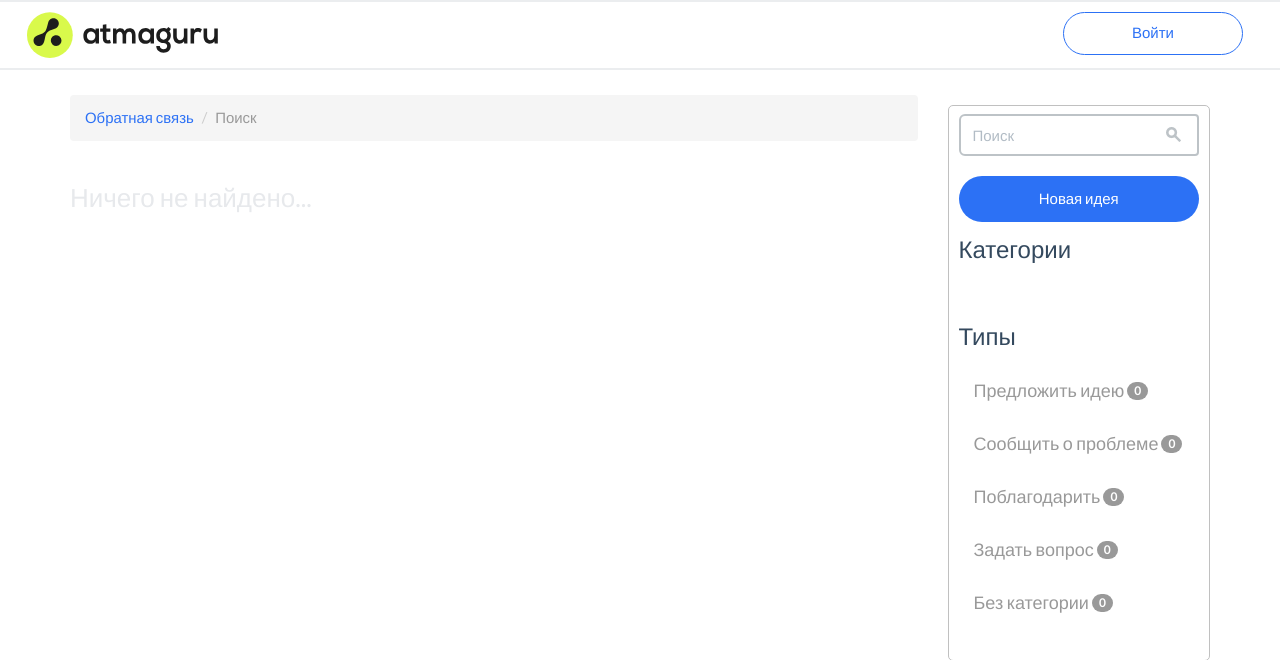
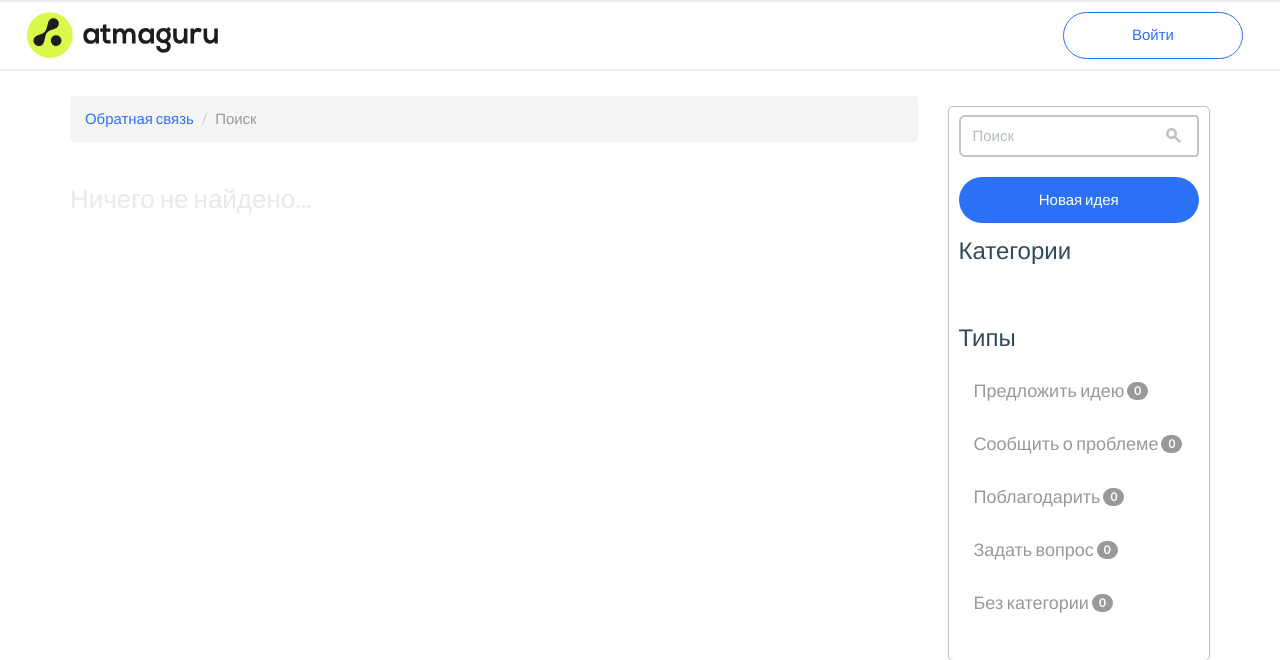
Before and after one commit to mrjaxi/PHPBack, a CodeIgniter app: page /home/index.php/home/search in a window 1280 px wide. Shown: the top 660 px of the page. Run offline with CodeIgniter, Linux system fonts and the light colour scheme; data comes from the database, SQL or seed files in the repository; data that the repository does not hold is empty; some libraries are stand-ins or nearby versions.

```diff
--- a/application/views/_templates/header.php
+++ b/application/views/_templates/header.php
@@ -90,16 +90,16 @@ See LICENSE.TXT for details.  -->
     <?php if(@isset($_SESSION['phpback_userid'])): ?>
         <div class="pull-right" style="padding-right:40px;">
             <a href="<?php echo base_url() . 'home/profile/' . $_SESSION['phpback_userid'].'/'.Display::slugify($_SESSION['phpback_username']); ?>">
-                <button type="button" class="sub_username_profile_button" style="padding: 10px 25px 10px 25px"><?php echo $_SESSION['phpback_username']; ?></button>
+                <button type="button" class="sub_username_profile_button" style="padding: 12px 25px 12px 25px"><?php echo $_SESSION['phpback_username']; ?></button>
             </a>
             <a href="<?php echo base_url() . 'action/logout'; ?>">
-                <button type="button" class="sub_logout_button" style="padding: 10px 25px 10px 25px"><?php echo $lang['label_log_out']; ?></button>
+                <button type="button" class="sub_logout_button" style="padding: 12px 25px 12px 25px"><?php echo $lang['label_log_out']; ?></button>
             </a>
         </div>
     <?php else : ?>
         <div class="pull-right" style="padding-right:40px;">
             <a href="<?php echo base_url() . 'home/login'; ?>">
-                <button type="button" class="sub_login_button_style" style="padding: 10px 15px 10px 15px"><?php echo $lang['label_log_in']; ?></button>
+                <button type="button" class="sub_login_button_style" style="padding: 12px 25px 12px 25px"><?php echo $lang['label_log_in']; ?></button>
             </a>
         </div>
     <?php endif; ?>
```
